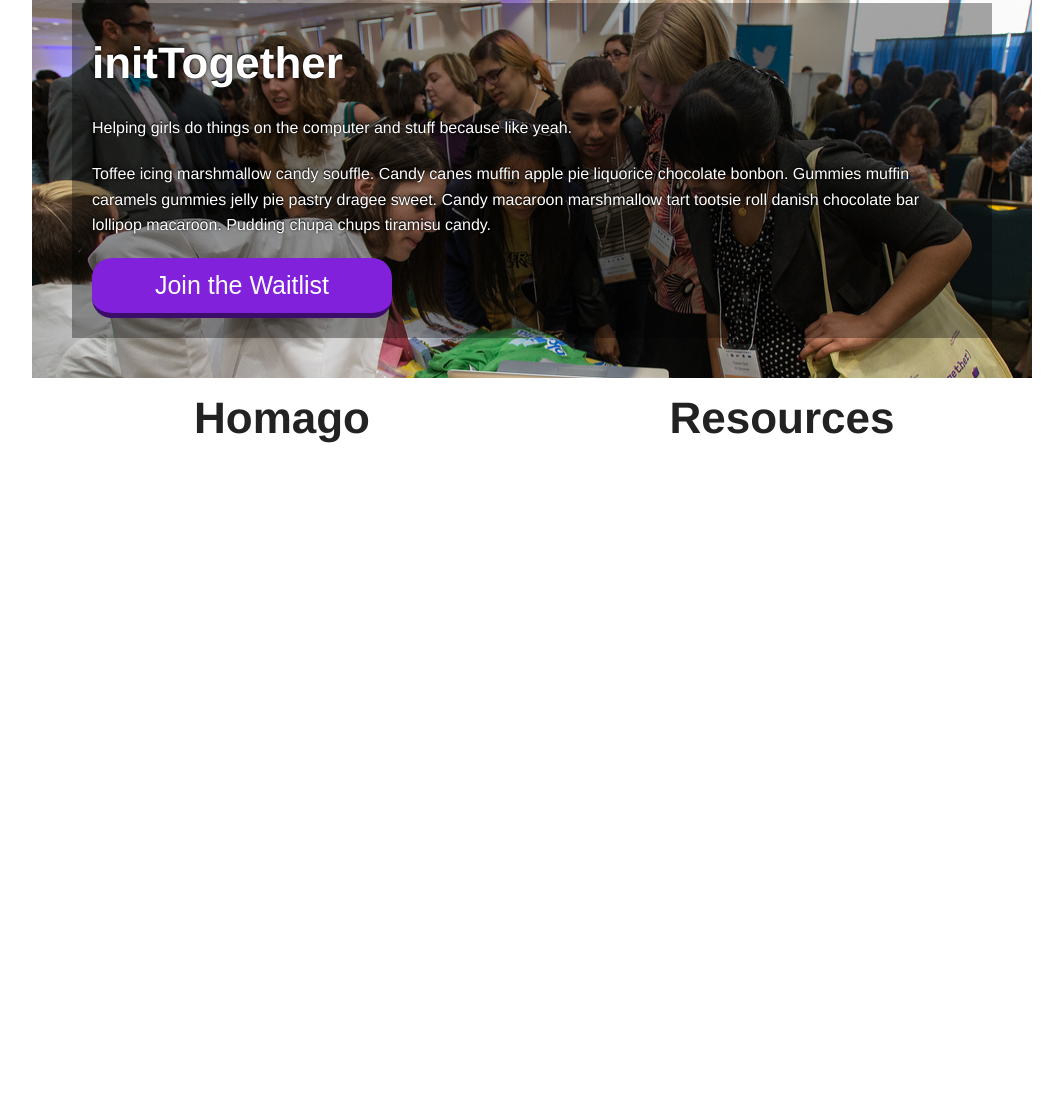
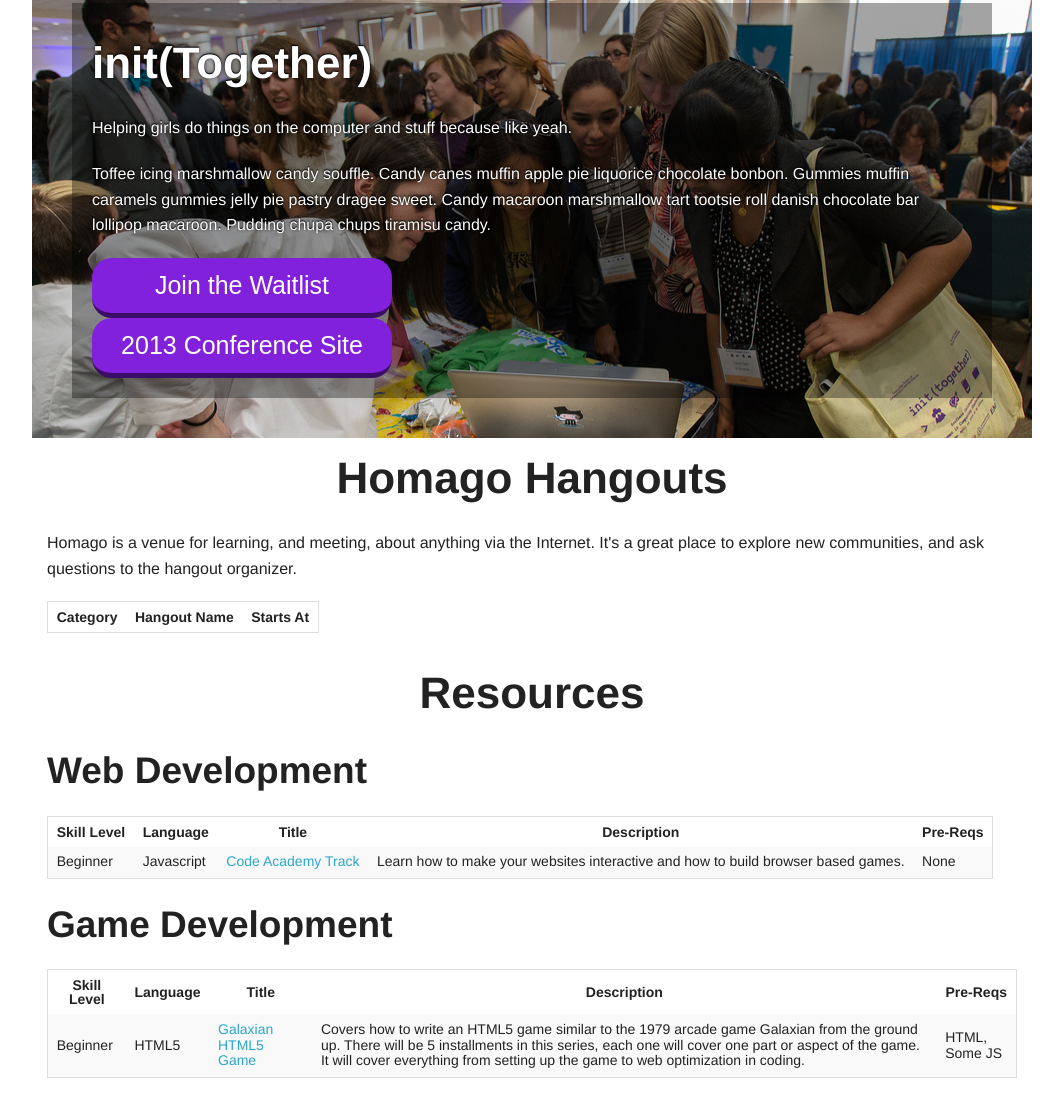
Before and after one commit to jensechu/initLanding, a plain HTML site: page index.html in a window 1280 px wide. Shown: the part 37-1135 px from the top of the page, without its empty margins (108-1171 px from the left). Before the commit the page ends 800 px from the top, so only its background shows below. Drawn offline with nearby package versions, Linux system fonts and the light colour scheme.

Commit message:
SHE BREATHES

```diff
--- a/index.html
+++ b/index.html
@@ -1,14 +1,19 @@
 <!DOCTYPE html>
 <html>
   <head>
-    <title>We are initTogether</title>
+    <title>We are init(Together)</title>
     <meta name="viewport" content="width=device-width">
 
     <link rel="stylesheet" href="css/foundation/css/normalize.css" />
     <link rel="stylesheet" href="css/foundation/css/foundation.css" />
     <link rel="stylesheet" href="css/style.css"/>
 
+    <script src="//ajax.googleapis.com/ajax/libs/jquery/1.10.2/jquery.min.js"></script>
     <script src="css/foundation/js/vendor/custom.modernizr.js"></script>
+    <script src="css/foundation/js/foundation.min.js"></script>
+    <script src="css/foundation/js/foundation/foundation.reveal.js"></script>
+    <script src="js/main.js"></script>
+
   </head>
 
   <body>
@@ -17,12 +22,16 @@
       <div class="large-12 columns masthead">
 
         <div class="masthead-inner">
-          <h1>initTogether</h1>
+          <h1>init(Together)</h1>
           <p>Helping girls do things on the computer and stuff because like yeah.</p>
           <p>Toffee icing marshmallow candy souffle. Candy canes muffin apple pie liquorice chocolate bonbon. Gummies muffin caramels gummies jelly pie pastry dragee sweet. Candy macaroon marshmallow tart tootsie roll danish chocolate bar lollipop macaroon. Pudding chupa chups tiramisu candy. </p>
 
-          <div class="init-button">
+          <div class="init-button text-center" data-reveal-id="waitlistModal">
             Join the Waitlist
+          </div>
+
+          <div class="init-button green text-center" data-reveal-id="waitlistModal">
+            2013 Conference Site
           </div>
 
         </div>
@@ -33,19 +42,86 @@
 
     <div class="row">
       <!--- Homago Feed --->
-      <div class="large-6 columns">
-        <h1 class="text-center">Homago</h1>
+      <div class="large-12 columns">
+        <h1 class="text-center">Homago Hangouts</h1>
+        <p>Homago is a venue for learning, and meeting, about anything via the Internet. It's a great place to explore new communities, and ask questions to the hangout organizer.</p>
+
+        <table id="homago-feed">
+          <tr>
+            <th>Category</th>
+            <th>Hangout Name</th>
+            <th>Starts At</th>
+          </tr>
+        </table>
       </div>
       <!--- end Homago Feed --->
 
       <!--- Resources Feed --->
-      <div class="large-6 columns">
+      <div class="large-12 columns">
         <h1 class="text-center">Resources</h1>
+
+        <!--- Resource Section --->
+        <h2>Web Development</h2>
+        <table>
+          <tr>
+            <th>Skill Level</th> <th>Language</th> <th>Title</th> <th>Description</th> <th>Pre-Reqs</th>
+          </tr>
+          <tr>
+            <td>
+              Beginner
+            </td>
+            <td>
+              Javascript
+            </td>
+            <td>
+              <a href="http://www.codecademy.com/tracks/javascript">Code Academy Track</a>
+            </td>
+            <td>
+              Learn how to make your websites interactive and how to build browser based games.
+            </td>
+            <td>
+              None
+            </td>
+          </tr>
+        </table>
+        <!--- end Resource Section --->
+
+        <!--- Resource Section --->
+        <h2>Game Development</h2>
+        <table>
+          <tr>
+            <th>Skill Level</th> <th>Language</th> <th>Title</th> <th>Description</th> <th>Pre-Reqs</th>
+          </tr>
+          <tr>
+            <td>
+              Beginner
+            </td>
+            <td>
+              HTML5
+            </td>
+            <td>
+              <a href="http://blog.sklambert.com/galaxian-html5-game/">Galaxian HTML5 Game</a>
+            </td>
+            <td>
+              Covers how to write an HTML5 game similar to the 1979 arcade game Galaxian from the ground up. There will be 5 installments in this series, each one will cover one part or aspect of the game. It will cover everything from setting up the game to web optimization in coding.
+            </td>
+            <td>
+              HTML, Some JS
+            </td>
+          </tr>
+        </table>
+        <!--- end Resource Section --->
+
       </div>
       <!--- end Resources --->
     </div>
 
-<!---    <iframe src="https://docs.google.com/forms/d/1G-pF9foz-cWAb1iQVuczZAJBuBX1uM3xotPhGnarWSM/viewform?embedded=true#start=embed" width="760" height="500" frameborder="0" marginheight="0" marginwidth="0">Loading...</iframe> --->
+    <!--- Modal Popup --->
+    <div id="waitlistModal" class="reveal-modal">
+      <iframe src="https://docs.google.com/forms/d/1G-pF9foz-cWAb1iQVuczZAJBuBX1uM3xotPhGnarWSM/viewform?embedded=true#start=embed" width="760" height="700" frameborder="0" marginheight="0" marginwidth="0">Loading...</iframe>
+
+      <a class="close-reveal-modal">&#215;</a>
+    </div>
 
   </body>
 </html>
```
